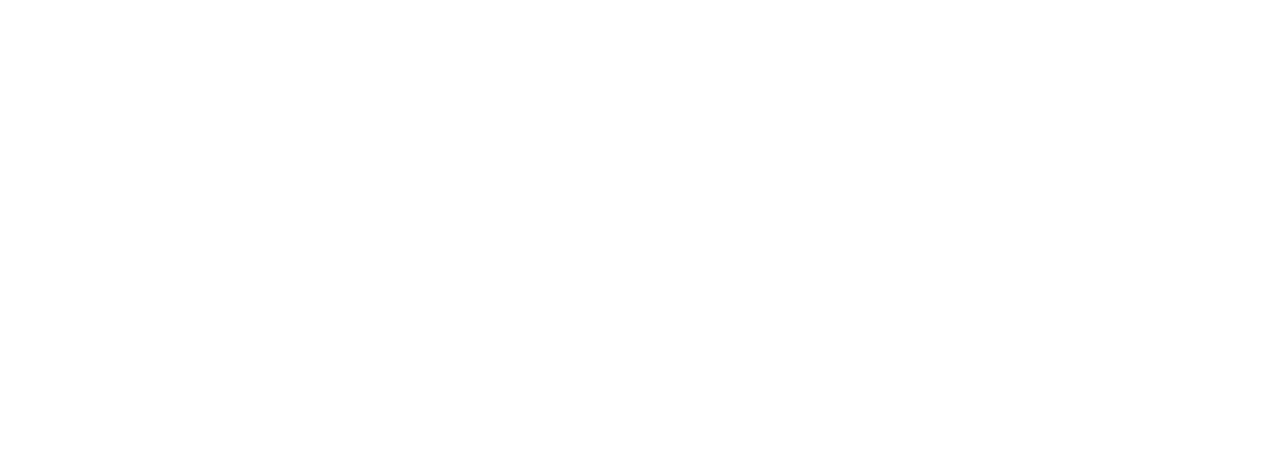
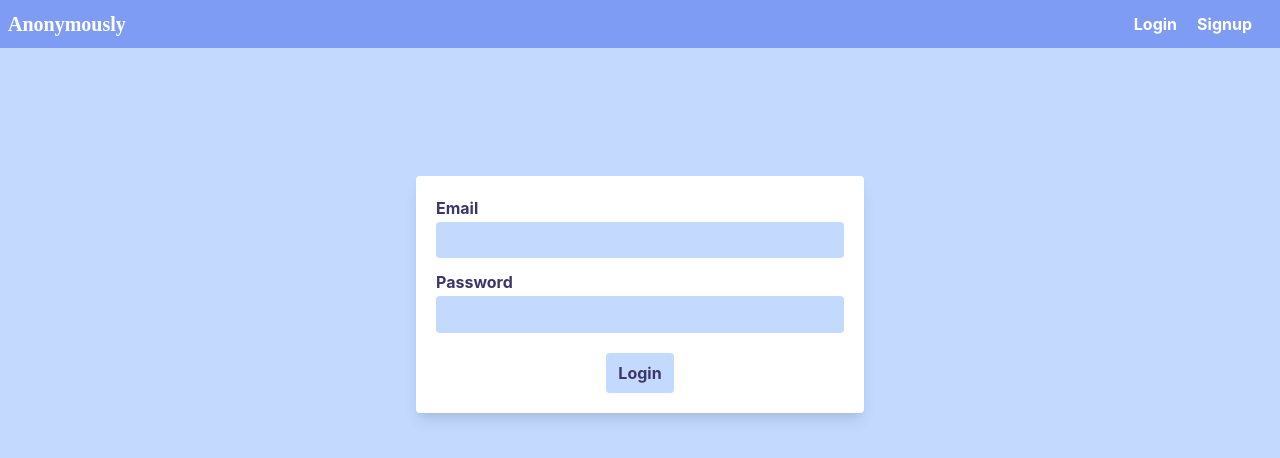
Before and after one commit to Hemsleek/Anonymously, a React (Create React App) app: page /Login in a window 1280 px wide. Shown: the top 458 px of the page. Built offline with nearby package versions, Linux system fonts and the light colour scheme; a web font is replaced by a local one.

Commit message:
feat: login route

```diff
--- a/src/App.jsx
+++ b/src/App.jsx
@@ -1,16 +1,21 @@
 import React from 'react'
 import {Switch, Route} from 'react-router-dom'
 import NavBar from './components/NavBar'
+import Login from './pages/Login';
+
 import './App.scss';
+
 
 
 
 const App= () => {
   return (
-    <div className="App">
+    <div className="App bg-indigo-200 h-screen">
 
     <Switch>
-     <Route path="/" component={NavBar} exact/>
+    <Route path="/" component={NavBar} exact/>
+    <Route path="/Login" component={Login} exact/>
+
     </Switch>
     </div>
   );
--- a/src/App.scss
+++ b/src/App.scss
@@ -1,3 +1,3 @@
 .App {
-  text-align: center;
+
 }
--- /dev/null
+++ b/src/layouts/Default.jsx
@@ -0,0 +1,12 @@
+import React from 'react'
+
+import NavBar from '../components/NavBar'
+
+export default({children}) => {
+    return (
+        <>
+           <NavBar />
+           {children}
+        </>
+    )
+}
--- /dev/null
+++ b/src/pages/Login.jsx
@@ -0,0 +1,25 @@
+import React from 'react'
+import Default from '../layouts/Default'
+
+import './Login.scss'
+const Login = () => {
+    return (
+        <Default>
+            <form  className="max-w-md bg-white text-indigo-900  h-auto rounded shadow-lg p-5 mx-auto mt-32 ">
+                <div className="form-group mb-3">
+                    <label htmlFor="email">Email</label>
+                    <input className="bg-indigo-200" type="email" name="email" id="email"/>
+                </div>
+
+                <div className="form-group">
+                    <label htmlFor="password">Password</label>
+                    <input className="bg-indigo-200" type="password" name="password" id="password"/>
+                </div>
+
+                <button className="outline-none mx-auto block mt-5 bg-indigo-200 px-3 py-2 rounded text-indigo-900 font-bold">Login</button>
+            </form>
+        </Default>
+    )
+}
+
+export default Login
--- /dev/null
+++ b/src/pages/Login.scss
@@ -0,0 +1,22 @@
+form{
+
+    .form-group{
+        display:flex;
+        flex-direction: column;
+        label{
+            font-weight: bold;
+        }
+        input{
+
+            padding:.4rem .3rem;
+            border-radius: .25rem;
+            margin-top:.1rem;
+
+            &:focus{
+                outline: none;
+            }
+
+        }
+
+    }
+}
```
